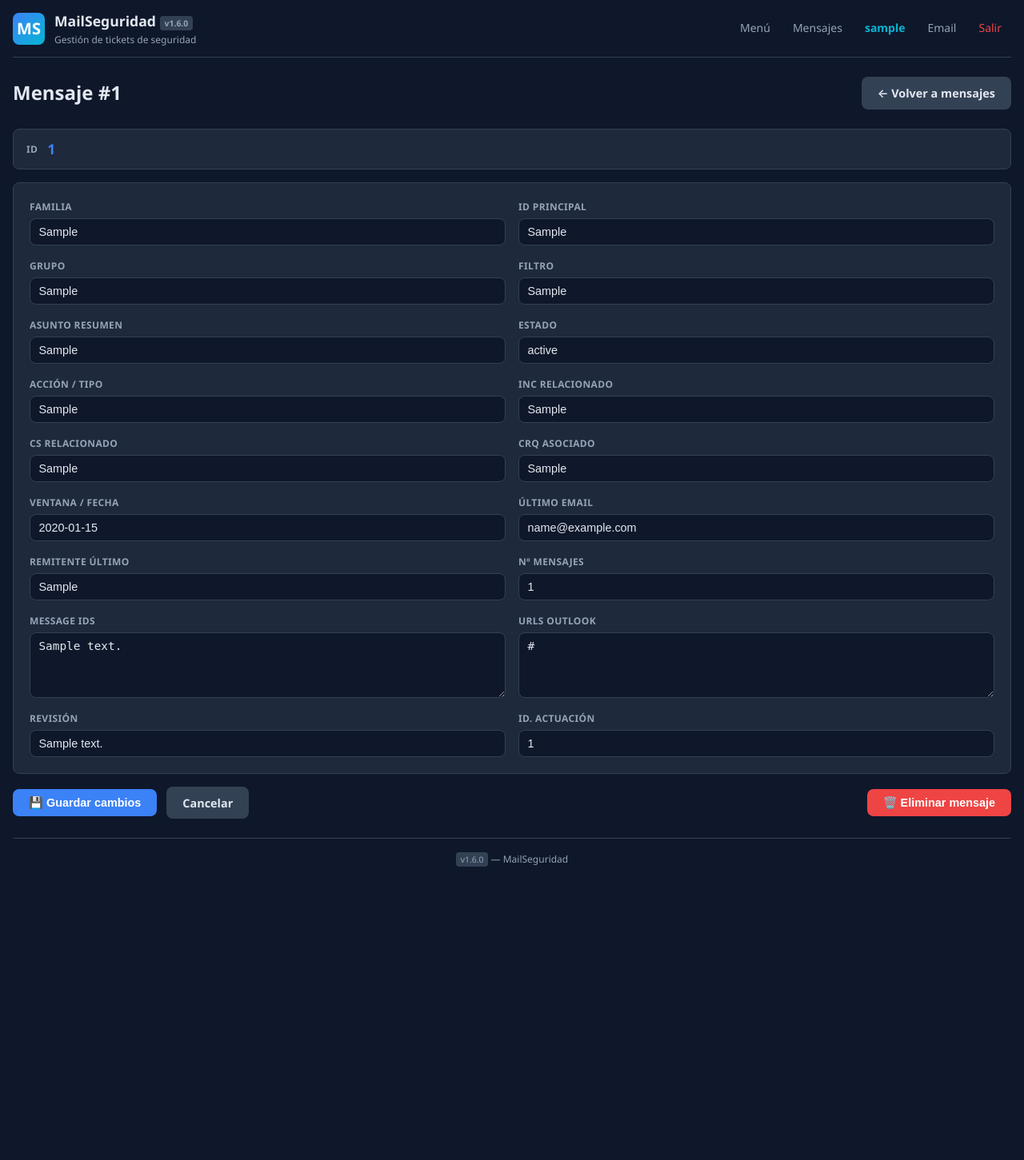
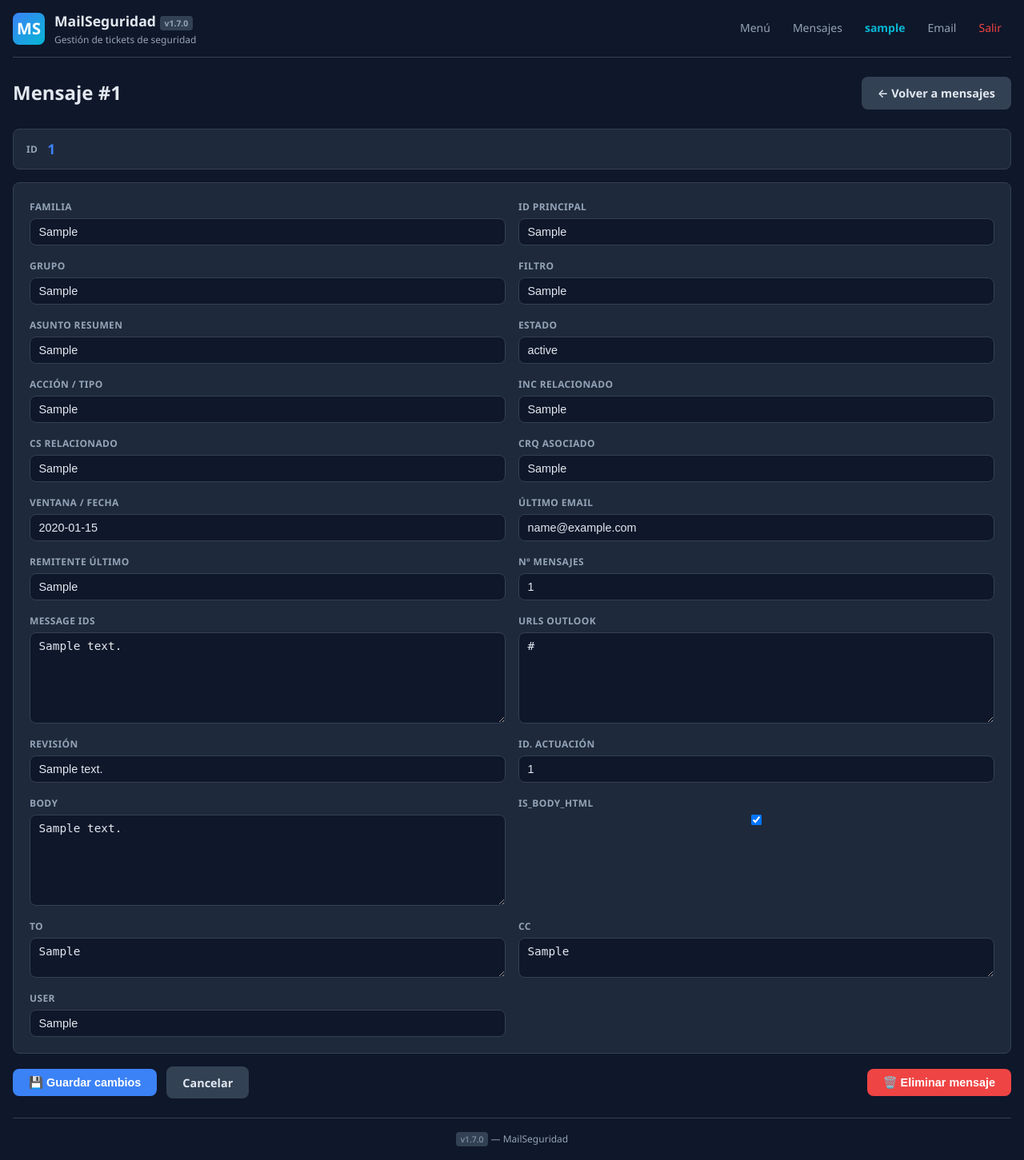
Before and after one commit to ferlogra/MailSeguridad, a Django app: page /mensajes/1/ in a window 1280 px wide. Shown: the whole page at 80% size. Before the commit the page ends 1084 px from the top, so only its background shows below. Run offline with Django 4.2, Linux system fonts and the light colour scheme; a user stored in the database is signed in; tables that the repository leaves empty hold one stand-in row (values such as "Sample post").

Commit message:
feat: add To, Cc, IsBodyHTML columns to get-Mail.ps1 and detail view

```diff
--- a/MailSeguridad/MailSeguridad/version.py
+++ b/MailSeguridad/MailSeguridad/version.py
@@ -9,5 +9,5 @@ Bump this number on EVERY code change following semver:
 Always update this file + git commit + git tag when deploying.
 """
 
-__version__ = "1.6.0"
+__version__ = "1.7.0"
 VERSION = __version__  # alias for convenience
--- a/MailSeguridad/seguridad/models.py
+++ b/MailSeguridad/seguridad/models.py
@@ -117,6 +117,9 @@ class Mensaje(models.Model):
     revision = models.TextField(null=True, blank=True, db_column="Revision")
     id_actuacion = models.IntegerField(default=0, db_column="IdActuacion")
     body = models.TextField(null=True, blank=True, db_column="Body")
+    is_body_html = models.BooleanField(null=True, blank=True, db_column="IsBodyHTML")
+    to = models.TextField(null=True, blank=True, db_column="To")
+    cc = models.TextField(null=True, blank=True, db_column="Cc")
     user = models.TextField(null=True, blank=True, db_column="User")
 
     class Meta:
--- a/MailSeguridad/seguridad/views.py
+++ b/MailSeguridad/seguridad/views.py
@@ -587,6 +587,7 @@ def mensaje_detail_view(request: HttpRequest, pk: int) -> HttpResponse:
             "estado", "accion_tipo", "inc_relacionado", "cs_relacionado",
             "crq_asociado", "ventana_o_fecha", "ultimo_email",
             "remitente_ultimo", "message_ids", "outlook_urls", "revision",
+            "body", "to", "cc", "user",
         ]
         for fld in text_fields:
             val = request.POST.get(fld, "").strip()
@@ -597,6 +598,9 @@ def mensaje_detail_view(request: HttpRequest, pk: int) -> HttpResponse:
 
         act_val = request.POST.get("id_actuacion", "").strip()
         mensaje.id_actuacion = int(act_val) if act_val else 0
+
+        # Boolean field
+        mensaje.is_body_html = request.POST.get("is_body_html") == "on"
 
         mensaje.save()
         messages.success(request, f"Mensaje {pk} actualizado correctamente.")
@@ -614,7 +618,7 @@ def mensaje_detail_view(request: HttpRequest, pk: int) -> HttpResponse:
         "estado", "accion_tipo", "inc_relacionado", "cs_relacionado",
         "crq_asociado", "ventana_o_fecha", "ultimo_email",
         "remitente_ultimo", "num_mensajes", "message_ids", "outlook_urls",
-        "revision", "id_actuacion",
+        "revision", "id_actuacion", "body", "is_body_html", "to", "cc", "user",
     ]
     user = cast(Any, request).user
     is_admin = user.is_superuser or getattr(user, "rol", None) == User.Rol.ADMINISTRADOR
--- a/MailSeguridad/templates/seguridad/mensaje_detail.html
+++ b/MailSeguridad/templates/seguridad/mensaje_detail.html
@@ -23,8 +23,13 @@
       {% if fld == 'num_mensajes' or fld == 'id_actuacion' %}
         <input type="number" id="id_{{ fld }}" name="{{ fld }}"
                class="field" value="{{ mensaje|dict_key:fld|default:'0' }}">
-      {% elif fld == 'message_ids' or fld == 'outlook_urls' %}
-        <textarea id="id_{{ fld }}" name="{{ fld }}" class="field" rows="4">{{ mensaje|dict_key:fld|default:'' }}</textarea>
+      {% elif fld == 'is_body_html' %}
+        <input type="checkbox" id="id_{{ fld }}" name="{{ fld }}"
+               class="field-checkbox" {% if mensaje|dict_key:fld %}checked{% endif %}>
+      {% elif fld == 'body' or fld == 'message_ids' or fld == 'outlook_urls' %}
+        <textarea id="id_{{ fld }}" name="{{ fld }}" class="field" rows="6">{{ mensaje|dict_key:fld|default:'' }}</textarea>
+      {% elif fld == 'to' or fld == 'cc' %}
+        <textarea id="id_{{ fld }}" name="{{ fld }}" class="field" rows="2">{{ mensaje|dict_key:fld|default:'' }}</textarea>
       {% elif fld == 'asunto_resumen' %}
         <input type="text" id="id_{{ fld }}" name="{{ fld }}"
                class="field" value="{{ mensaje|dict_key:fld|default:'' }}">
```
Also changed, not shown: get-Mail.md (+15 -1 lines), 1 other file.
